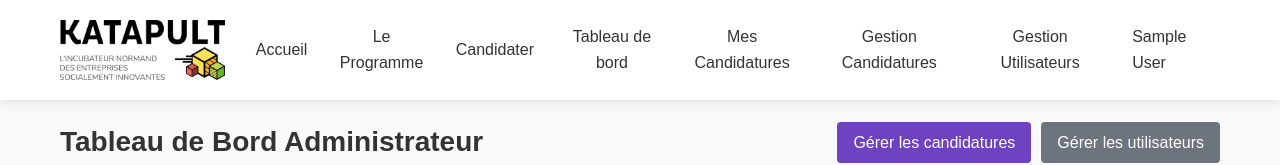
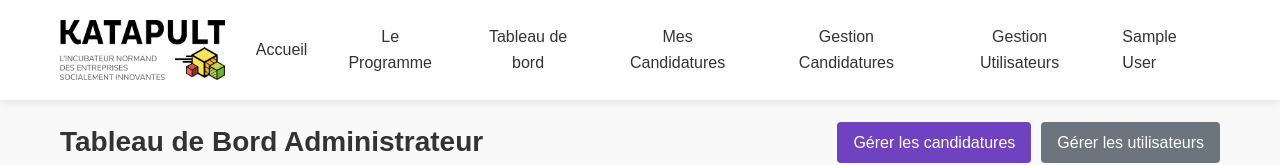
Before and after one commit to dimitri-perriet/katapult-web, a React (Create React App) app: page /admin in a window 1280 px wide. Shown: the top 165 px of the page. Built offline with nearby package versions, Linux system fonts and the light colour scheme; no server answers; sample sign-in values are in the browser's storage.

Commit message:
Ajout d'une condition d'affichage pour le lien "Candidater" dans Navbar.js, qui n'est visible que pour les utilisateurs non authentifiés. Modification de l'URL de base de l'API dans apiConfig.js pour pointer vers le serveur de production.

```diff
--- a/src/components/Navbar.js
+++ b/src/components/Navbar.js
@@ -45,11 +45,13 @@ const Navbar = () => {
             </Link>
           </li>
 
-          <li className="navbar-item">
-            <Link to="/candidater" className="navbar-link" onClick={() => setMobileMenuOpen(false)}>
-              Candidater
+          {!isAuthenticated && (
+            <li className="navbar-item">
+              <Link to="/register" className="navbar-link" onClick={() => setMobileMenuOpen(false)}>
+                Candidater
             </Link>
           </li>
+          )}
 
           {isAuthenticated && (
             <>
--- a/src/services/apiConfig.js
+++ b/src/services/apiConfig.js
@@ -2,7 +2,7 @@ import axios from 'axios';
 
 // Configuration de base d'Axios
 const apiClient = axios.create({
-  baseURL: process.env.REACT_APP_API_URL || 'http://localhost:3001/api',
+  baseURL: process.env.REACT_APP_API_URL || 'http://padu1468.odns.fr/backend/api',
   headers: {
     'Content-Type': 'application/json'
   }
```
Also changed, not shown: 31 other files (tests, documents, lock files or other folders).
